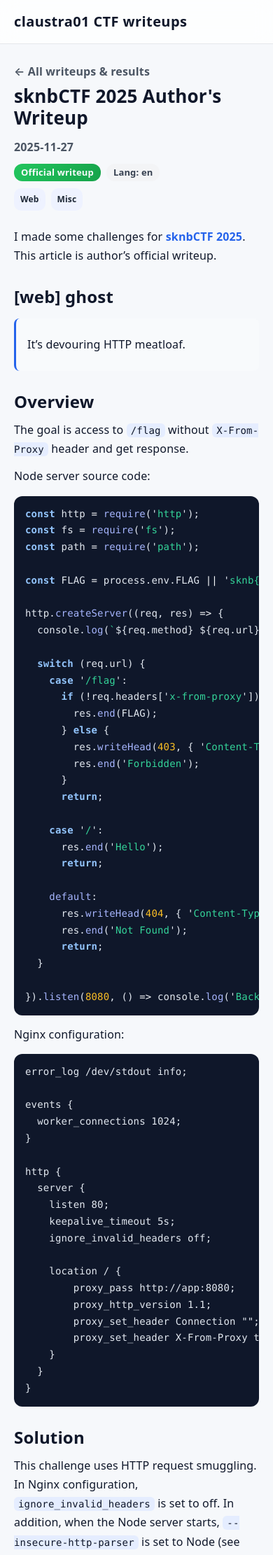
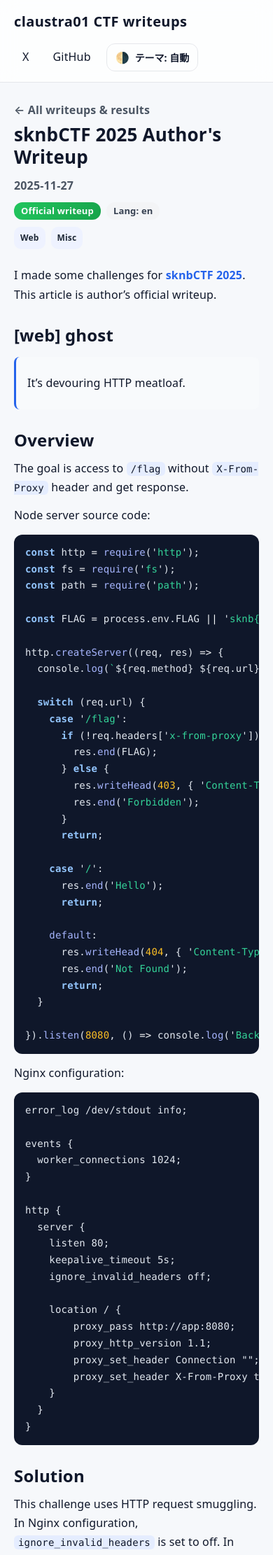
Before and after one commit to claustra01/my-ctf-writeups, a Jekyll site: the page built from _writeups/sknbctf_2025.md, in a window 390 px wide. Shown: the top 2222 px of the page at 70% size. Built offline with Jekyll 4.4.1, drawn with Linux system fonts in a browser that asks for light colours.

Commit message:
add: dark theme

```diff
--- a/_layouts/writeup.html
+++ b/_layouts/writeup.html
@@ -4,6 +4,18 @@
   <meta charset="utf-8">
   <meta name="viewport" content="width=device-width, initial-scale=1">
   <link rel="icon" type="image/jpeg" href="{{ '/assets/favicon.jpg' | relative_url }}">
+  <script>
+    (function () {
+      try {
+        var storedTheme = localStorage.getItem('theme-preference');
+        if (storedTheme === 'dark' || storedTheme === 'light') {
+          document.documentElement.setAttribute('data-theme', storedTheme);
+        }
+      } catch (e) {
+        /* ignore */
+      }
+    })();
+  </script>
   <link rel="stylesheet" href="{{ '/assets/css/main.css' | relative_url }}">
   {%- seo -%}
 </head>
@@ -18,6 +30,10 @@
       <nav class="site-nav">
         <a class="nav-link" href="https://x.com/claustra01" target="_blank" rel="noopener">X</a>
         <a class="nav-link" href="https://github.com/claustra01" target="_blank" rel="noopener">GitHub</a>
+        <button class="theme-toggle" type="button" data-theme-toggle aria-label="テーマ切り替え">
+          <span class="theme-toggle-icon" aria-hidden="true">🌗</span>
+          <span class="theme-toggle-label" data-theme-label>テーマ: 自動</span>
+        </button>
       </nav>
     </header>
 
@@ -100,5 +116,6 @@
       <p class="footer-sub">writeups.claustra01.net</p>
     </footer>
   </div>
+  <script src="{{ '/assets/js/theme.js' | relative_url }}" defer></script>
 </body>
 </html>
--- a/assets/css/main.css
+++ b/assets/css/main.css
@@ -1,6 +1,9 @@
 :root {
+  color-scheme: light;
   --bg: #f6f8fb;
   --surface: #ffffff;
+  --surface-subtle: #f8fafc;
+  --ghost-surface: #f3f4f6;
   --text: #0f172a;
   --muted: #4b5563;
   --accent: #2563eb;
@@ -11,6 +14,99 @@
   --border: #e5e7eb;
   --shadow: 0 18px 48px rgba(15, 23, 42, 0.08);
   --radius: 16px;
+  --header-bg: rgba(255, 255, 255, 0.78);
+  --nav-hover-bg: var(--accent-soft);
+  --pill-outline-bg: #f8fafc;
+  --pill-ghost-bg: #f3f4f6;
+  --pill-ghost-text: #374151;
+  --tag-bg: #eef2ff;
+  --tag-text: #1f2937;
+  --blockquote-bg: #f8fafc;
+  --code-inline-bg: #e5edff;
+  --code-block-bg: #0f172a;
+  --code-block-text: #e2e8f0;
+  --code-scrollbar-track: #0b1220;
+  --code-scrollbar-thumb-color: #475569;
+  --code-scrollbar-thumb: linear-gradient(120deg, #1f2937, #334155);
+  --table-head-bg: #f8fafc;
+  --empty-bg: linear-gradient(120deg, #ffffff, #f0f5ff);
+  --link-hover: #1d4ed8;
+  --eyebrow-bg: #e0e7ff;
+  --eyebrow-text: #1d4ed8;
+}
+
+:root[data-theme="dark"] {
+  color-scheme: dark;
+  --bg: #0b1220;
+  --surface: #0f172a;
+  --surface-subtle: #111827;
+  --ghost-surface: #1f2937;
+  --text: #e5e7eb;
+  --muted: #cbd5e1;
+  --accent: #60a5fa;
+  --accent-soft: #1e293b;
+  --accent-2: #38bdf8;
+  --accent-green: #22c55e;
+  --accent-green-2: #16a34a;
+  --border: #1f2937;
+  --shadow: 0 18px 48px rgba(0, 0, 0, 0.55);
+  --header-bg: rgba(15, 23, 42, 0.78);
+  --nav-hover-bg: #1e293b;
+  --pill-outline-bg: #111827;
+  --pill-ghost-bg: #1f2937;
+  --pill-ghost-text: #e5e7eb;
+  --tag-bg: #1e293b;
+  --tag-text: #e2e8f0;
+  --blockquote-bg: #111827;
+  --code-inline-bg: #1e293b;
+  --code-block-bg: #0b1220;
+  --code-block-text: #e2e8f0;
+  --code-scrollbar-track: #0b1220;
+  --code-scrollbar-thumb-color: #334155;
+  --code-scrollbar-thumb: linear-gradient(120deg, #2563eb, #38bdf8);
+  --table-head-bg: #111827;
+  --empty-bg: linear-gradient(120deg, #111827, #0b1220);
+  --link-hover: #93c5fd;
+  --eyebrow-bg: #1e3a8a;
+  --eyebrow-text: #bfdbfe;
+}
+
+@media (prefers-color-scheme: dark) {
+  :root:not([data-theme]) {
+    color-scheme: dark;
+    --bg: #0b1220;
+    --surface: #0f172a;
+    --surface-subtle: #111827;
+    --ghost-surface: #1f2937;
+    --text: #e5e7eb;
+    --muted: #cbd5e1;
+    --accent: #60a5fa;
+    --accent-soft: #1e293b;
+    --accent-2: #38bdf8;
+    --accent-green: #22c55e;
+    --accent-green-2: #16a34a;
+    --border: #1f2937;
+    --shadow: 0 18px 48px rgba(0, 0, 0, 0.55);
+    --header-bg: rgba(15, 23, 42, 0.78);
+    --nav-hover-bg: #1e293b;
+    --pill-outline-bg: #111827;
+    --pill-ghost-bg: #1f2937;
+    --pill-ghost-text: #e5e7eb;
+    --tag-bg: #1e293b;
+    --tag-text: #e2e8f0;
+    --blockquote-bg: #111827;
+    --code-inline-bg: #1e293b;
+    --code-block-bg: #0b1220;
+    --code-block-text: #e2e8f0;
+    --code-scrollbar-track: #0b1220;
+    --code-scrollbar-thumb-color: #334155;
+    --code-scrollbar-thumb: linear-gradient(120deg, #2563eb, #38bdf8);
+    --table-head-bg: #111827;
+    --empty-bg: linear-gradient(120deg, #111827, #0b1220);
+    --link-hover: #93c5fd;
+    --eyebrow-bg: #1e3a8a;
+    --eyebrow-text: #bfdbfe;
+  }
 }
 
 *,
@@ -35,7 +131,7 @@ a {
 }
 
 a:hover {
-  color: #1d4ed8;
+  color: var(--link-hover);
 }
 
 .site {
@@ -56,7 +152,7 @@ a:hover {
   top: 0;
   z-index: 10;
   backdrop-filter: blur(12px);
-  background: rgba(255, 255, 255, 0.78);
+  background: var(--header-bg);
   border-bottom: 1px solid var(--border);
   padding: 14px 20px;
   display: flex;
@@ -96,8 +192,43 @@ a:hover {
 }
 
 .nav-link:hover {
-  background: var(--accent-soft);
+  background: var(--nav-hover-bg);
   transform: translateY(-1px);
+}
+
+.theme-toggle {
+  display: inline-flex;
+  align-items: center;
+  gap: 8px;
+  padding: 8px 12px;
+  border-radius: 12px;
+  border: 1px solid var(--border);
+  background: transparent;
+  color: var(--text);
+  font-weight: 600;
+  font-family: inherit;
+  cursor: pointer;
+  transition: background 0.2s ease, transform 0.2s ease, border-color 0.2s ease;
+}
+
+.theme-toggle:hover {
+  background: var(--nav-hover-bg);
+  transform: translateY(-1px);
+  border-color: var(--accent);
+}
+
+.theme-toggle:focus-visible {
+  outline: 2px solid var(--accent);
+  outline-offset: 2px;
+}
+
+.theme-toggle-icon {
+  font-size: 16px;
+}
+
+.theme-toggle-label {
+  font-size: 14px;
+  white-space: nowrap;
 }
 
 .page-hero {
@@ -147,8 +278,8 @@ a:hover {
   font-weight: 700;
   letter-spacing: 0.08em;
   text-transform: uppercase;
-  color: #1d4ed8;
-  background: #e0e7ff;
+  color: var(--eyebrow-text);
+  background: var(--eyebrow-bg);
   padding: 6px 10px;
   border-radius: 999px;
   margin: 0 0 4px;
@@ -178,7 +309,7 @@ a:hover {
 }
 
 .card-title a:hover {
-  color: #1d4ed8;
+  color: var(--link-hover);
 }
 
 .card-meta {
@@ -213,12 +344,12 @@ a:hover {
 
 .pill-outline {
   border: 1px solid var(--border);
-  background: #f8fafc;
+  background: var(--pill-outline-bg);
 }
 
 .pill-ghost {
-  background: #f3f4f6;
-  color: #374151;
+  background: var(--pill-ghost-bg);
+  color: var(--pill-ghost-text);
 }
 
 .pill-flag {
@@ -265,12 +396,12 @@ a:hover {
   border-radius: 10px;
   font-size: 12px;
   font-weight: 600;
-  color: #1f2937;
-  background: #eef2ff;
+  color: var(--tag-text);
+  background: var(--tag-bg);
 }
 
 .tag-quals {
-  background: linear-gradient(120deg, #22d3ee, #0ea5e9);
+  background: linear-gradient(120deg, #58d6f4, #1fb2e6);
   color: #f8fafc;
 }
 
@@ -300,7 +431,7 @@ a:hover {
 }
 
 .text-link:hover {
-  color: #1d4ed8;
+  color: var(--link-hover);
 }
 
 .prose {
@@ -350,13 +481,13 @@ a:hover {
   margin: 16px 0;
   padding: 12px 16px;
   border-left: 3px solid var(--accent);
-  background: #f8fafc;
+  background: var(--blockquote-bg);
   color: var(--muted);
   border-radius: 8px;
 }
 
 .prose code {
-  background: #e5edff;
+  background: var(--code-inline-bg);
   padding: 2px 6px;
   border-radius: 6px;
   font-family: "JetBrains Mono", SFMono-Regular, Menlo, Monaco, Consolas, monospace;
@@ -366,8 +497,8 @@ a:hover {
 }
 
 .prose pre {
-  background: #0f172a;
-  color: #e2e8f0;
+  background: var(--code-block-bg);
+  color: var(--code-block-text);
   padding: 14px 16px;
   border-radius: 12px;
   overflow-x: auto;
@@ -392,7 +523,7 @@ a:hover {
 /* Rouge syntax highlighting */
 .highlight {
   margin: 14px 0;
-  background: #0f172a;
+  background: var(--code-block-bg);
   border-radius: 12px;
 }
 
@@ -406,7 +537,7 @@ a:hover {
 /* Subtle horizontal scrollbar styling for code blocks */
 .prose pre,
 .highlight pre {
-  scrollbar-color: #475569 #0b1220;
+  scrollbar-color: var(--code-scrollbar-thumb-color) var(--code-scrollbar-track);
   scrollbar-width: thin;
 }
 
@@ -417,20 +548,20 @@ a:hover {
 
 .prose pre::-webkit-scrollbar-track,
 .highlight pre::-webkit-scrollbar-track {
-  background: #0b1220;
+  background: var(--code-scrollbar-track);
   border-radius: 999px;
 }
 
 .prose pre::-webkit-scrollbar-thumb,
 .highlight pre::-webkit-scrollbar-thumb {
-  background: linear-gradient(120deg, #1f2937, #334155);
+  background: var(--code-scrollbar-thumb);
   border-radius: 999px;
-  border: 2px solid #0b1220;
+  border: 2px solid var(--code-scrollbar-track);
 }
 
 .prose pre::-webkit-scrollbar-thumb:hover,
 .highlight pre::-webkit-scrollbar-thumb:hover {
-  background: linear-gradient(120deg, #2563eb, #38bdf8);
+  background: linear-gradient(120deg, var(--accent), var(--accent-2));
 }
 
 .highlight .c { color: #94a3b8; font-style: italic; } /* Comment */
@@ -510,7 +641,7 @@ a:hover {
 }
 
 .prose th {
-  background: #f8fafc;
+  background: var(--table-head-bg);
   font-weight: 700;
 }
 
@@ -520,7 +651,7 @@ a:hover {
 }
 
 .empty-state {
-  background: linear-gradient(120deg, #ffffff, #f0f5ff);
+  background: var(--empty-bg);
   border: 1px dashed var(--border);
   border-radius: var(--radius);
   padding: 18px 20px;
@@ -563,7 +694,9 @@ a:hover {
   }
 
   .site-nav {
-    display: none;
+    width: 100%;
+    justify-content: flex-start;
+    gap: 10px;
   }
 
   .page-shell {
--- /dev/null
+++ b/assets/js/theme.js
@@ -0,0 +1,96 @@
+(function () {
+  var storageKey = 'theme-preference';
+  var root = document.documentElement;
+  var toggle = document.querySelector('[data-theme-toggle]');
+  var label = document.querySelector('[data-theme-label]');
+  var icon = document.querySelector('.theme-toggle-icon');
+  var systemQuery = window.matchMedia('(prefers-color-scheme: dark)');
+
+  function readStoredPreference() {
+    try {
+      var stored = localStorage.getItem(storageKey);
+      if (stored === 'light' || stored === 'dark') {
+        return stored;
+      }
+    } catch (e) {
+      /* ignore */
+    }
+    return null;
+  }
+
+  function persistPreference(value) {
+    try {
+      if (value) {
+        localStorage.setItem(storageKey, value);
+      } else {
+        localStorage.removeItem(storageKey);
+      }
+    } catch (e) {
+      /* ignore */
+    }
+  }
+
+  function updateToggleUI(mode) {
+    if (!toggle || !label || !icon) return;
+
+    var resolved = mode || 'system';
+    var text = 'テーマ: 自動';
+    var iconText = '🌗';
+
+    if (resolved === 'light') {
+      text = 'テーマ: ライト';
+      iconText = '☀️';
+    } else if (resolved === 'dark') {
+      text = 'テーマ: ダーク';
+      iconText = '🌙';
+    }
+
+    label.textContent = text;
+    icon.textContent = iconText;
+    toggle.setAttribute('aria-label', text);
+  }
+
+  function applyTheme(mode) {
+    if (mode === 'light' || mode === 'dark') {
+      root.setAttribute('data-theme', mode);
+      persistPreference(mode);
+    } else {
+      root.removeAttribute('data-theme');
+      persistPreference(null);
+    }
+    updateToggleUI(mode);
+  }
+
+  function cycleTheme() {
+    var current = root.getAttribute('data-theme');
+    var next = 'light';
+
+    if (current === 'light') {
+      next = 'dark';
+    } else if (current === 'dark') {
+      next = null;
+    }
+
+    applyTheme(next);
+  }
+
+  applyTheme(readStoredPreference());
+
+  if (typeof systemQuery.addEventListener === 'function') {
+    systemQuery.addEventListener('change', function () {
+      if (!readStoredPreference()) {
+        applyTheme(null);
+      }
+    });
+  } else if (typeof systemQuery.addListener === 'function') {
+    systemQuery.addListener(function () {
+      if (!readStoredPreference()) {
+        applyTheme(null);
+      }
+    });
+  }
+
+  if (toggle) {
+    toggle.addEventListener('click', cycleTheme);
+  }
+})();
```
Also changed, not shown: _layouts/default.html (+17 -0 lines).
